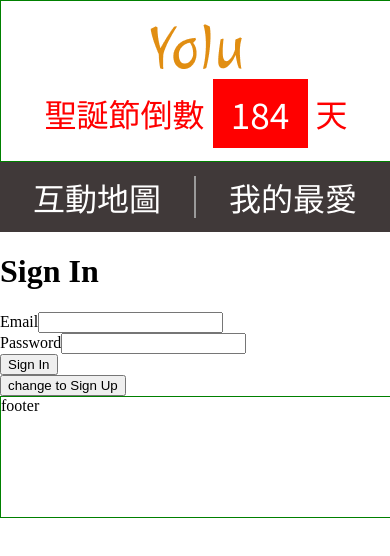
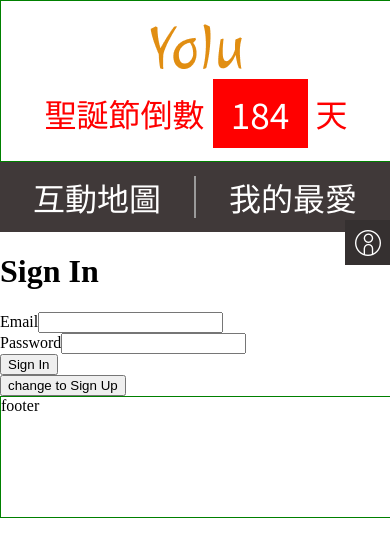
Before and after one commit to juifuhung/Yolu, a React (Create React App) app: page /member in a window 390 px wide. Shown: the top 556 px of the page. Built offline with nearby package versions, Linux system fonts and the light colour scheme; no server answers.

Commit message:
added member icon on mobile mode

```diff
--- a/src/Components/Header.js
+++ b/src/Components/Header.js
@@ -4,7 +4,8 @@ import { Link } from "react-router-dom";
 import styled from "styled-components";
 import { Font } from "../styles/styles";
 import headerLogo from "../images/header-yolu.png";
-import MemberLogo from "../images/web-member-logo.png";
+import webMemberIcon from "../images/web-member-icon.png";
+import mobileMemberIcon from "../images/mobile-member-icon.png";
 
 const HeaderContainer = styled.div`
   display: flex;
@@ -94,6 +95,44 @@ const WeatherIcon = styled.div`
   background-image: url(${(props) => props.icon});
 `;
 
+const Nav = styled.div`
+  display: flex;
+  justify-content: space-between;
+  margin-right: 2%;
+  align-items: center;
+  width: 40%;
+  height: 100%;
+
+  @media (max-width: 1500px) {
+    display: none;
+  }
+`;
+
+const WebNavLink = styled(Link)`
+  font-size: 2rem;
+  text-decoration: none;
+  color: #000000;
+`;
+
+const SignInLink = styled(Link)`
+  display: flex;
+  align-items: center;
+  justify-content: center;
+  font-size: 2rem;
+  text-decoration: none;
+  color: #000000;
+`;
+
+const LogOut = styled.div`
+  display: flex;
+  align-items: center;
+  justify-content: center;
+  font-size: 2rem;
+  text-decoration: none;
+  color: #000000;
+  cursor: pointer;
+`;
+
 const MobileNav = styled.div`
   display: flex;
   justify-content: center;
@@ -124,48 +163,18 @@ const MobileNavCenterLine = styled.div`
   height: 60%;
 `;
 
-const Nav = styled.div`
+const MobileMember = styled(Link)`
   display: flex;
-  justify-content: space-between;
-  margin-right: 2%;
+  justify-content: center;
   align-items: center;
-  width: 40%;
-  height: 100%;
-
-  @media (max-width: 1500px) {
-    display: none;
-  }
-`;
-
-const MapLink = styled(Link)`
-  font-size: 2rem;
-  text-decoration: none;
-  color: #000000;
-`;
-
-const FavoritesLink = styled(Link)`
-  font-size: 2rem;
-  text-decoration: none;
-  color: #000000;
-`;
-
-const SignInLink = styled(Link)`
-  display: flex;
-  align-items: center;
-  justify-content: center;
-  font-size: 2rem;
-  text-decoration: none;
-  color: #000000;
-`;
-
-const LogOut = styled.div`
-  display: flex;
-  align-items: center;
-  justify-content: center;
-  font-size: 2rem;
-  text-decoration: none;
-  color: #000000;
+  width: 45px;
+  height: 45px;
+  background-color: #353030;
   cursor: pointer;
+  position: fixed;
+  top: 220px;
+  right: 0;
+  z-index: 10;
 `;
 
 const localId = window.localStorage.getItem("localId");
@@ -208,6 +217,12 @@ const Header = () => {
   return (
     <>
       <Font>
+        {localId ? null : (
+          <MobileMember to="/member">
+            <img src={mobileMemberIcon} />
+          </MobileMember>
+        )}
+
         <HeaderContainer>
           <HeaderContainerLeft>
             <HomepageLink to="/">
@@ -247,20 +262,20 @@ const Header = () => {
             )}
           </HeaderContainerLeft>
           <Nav>
-            <MapLink to="/map">羅瓦涅米地圖</MapLink>
-            <FavoritesLink to="/favorites" onClick={displayMessage}>
+            <WebNavLink to="/map">羅瓦涅米地圖</WebNavLink>
+            <WebNavLink to="/favorites" onClick={displayMessage}>
               我的最愛
-            </FavoritesLink>
+            </WebNavLink>
             {localId ? (
               <LogOut onClick={logoutHandler}>
                 登出
-                <img src={MemberLogo} />
+                <img src={webMemberIcon} />
               </LogOut>
             ) : null}
             {!localId ? (
               <SignInLink to="/member">
                 會員登入
-                <img src={MemberLogo} />
+                <img src={webMemberIcon} />
               </SignInLink>
             ) : null}
           </Nav>
```
Also changed, not shown: src/images/mobile-member-icon.png (added), src/images/web-member-icon.png (renamed from src/images/web-member-logo.png).
